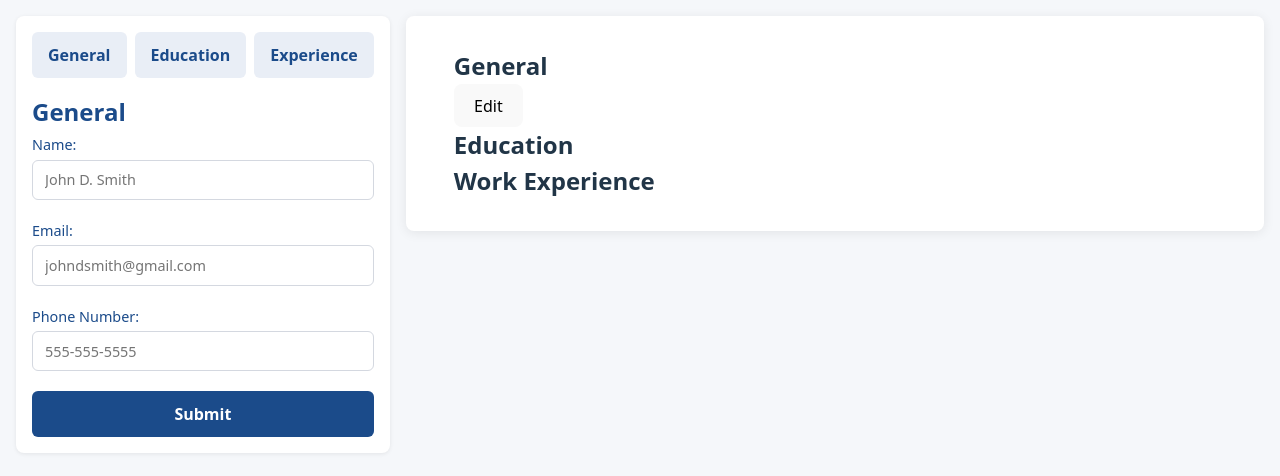
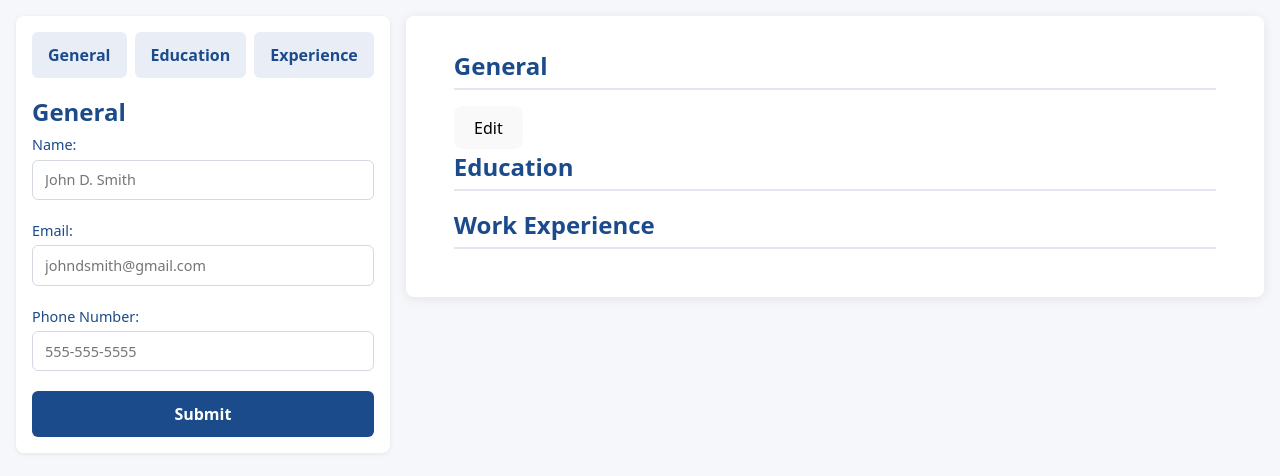
Before and after one commit to thongster/odin-cv-application, a React (Vite) app: page / in a window 1280 px wide. Shown: the top 476 px of the page. Built offline with nearby package versions, Linux system fonts and the light colour scheme.

Commit message:
resumeSide css for common elements

```diff
--- a/src/styles/App.css
+++ b/src/styles/App.css
@@ -37,3 +37,22 @@
   overflow-y: auto;
   max-width: 900px;
 }
+
+.resumeSide h2 {
+  margin-bottom: 1rem;
+  color: #1b4b8a;
+  border-bottom: 2px solid #e1e6ef;
+  padding-bottom: 0.25rem;
+}
+
+.resumeSide p {
+  margin: 0.2rem 0;
+}
+
+.resumeSide ul {
+  margin: 0.4rem 0 1rem 0rem;
+}
+
+.resumeSide li {
+  margin-bottom: 0.25rem;
+}
```
